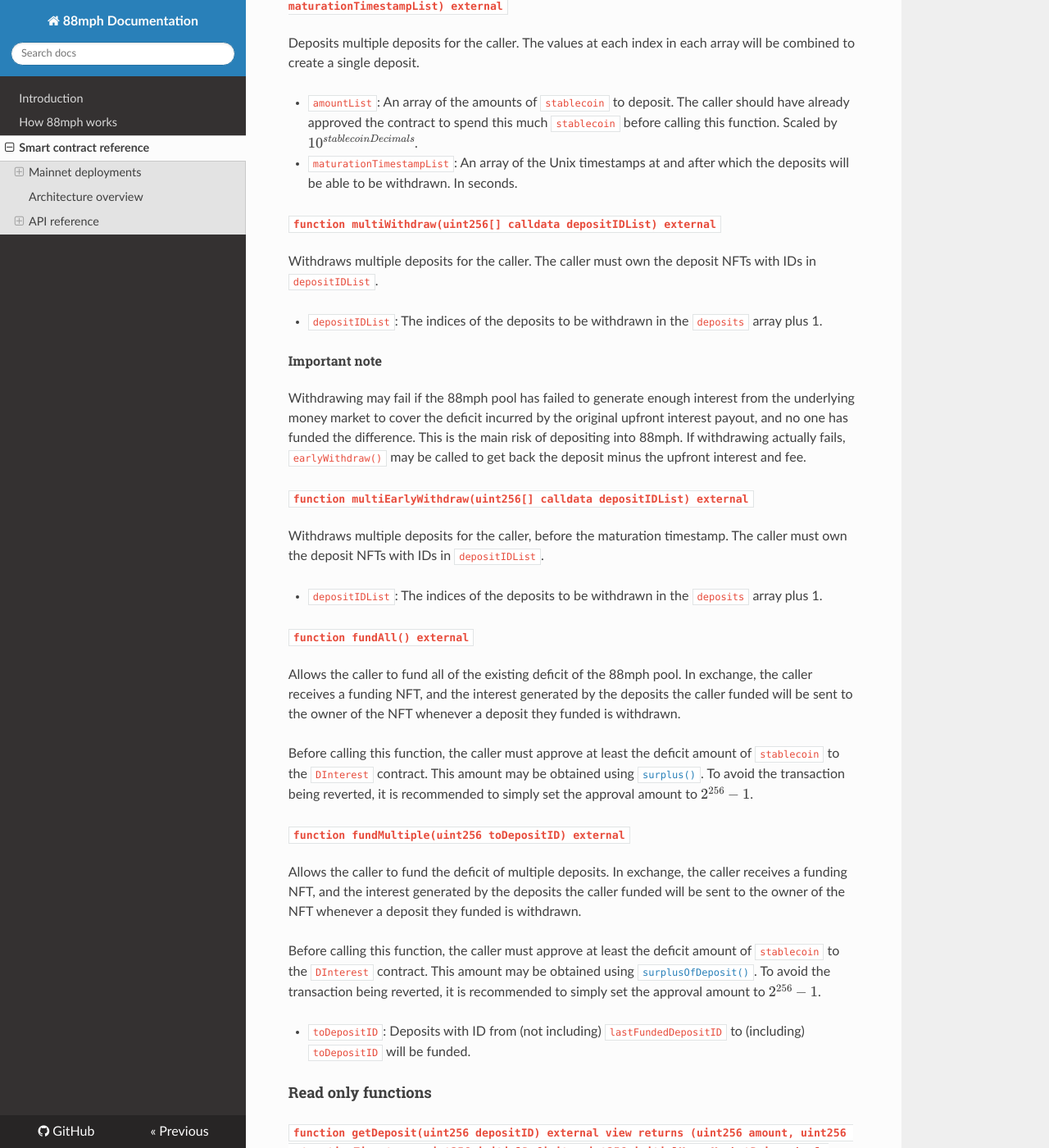
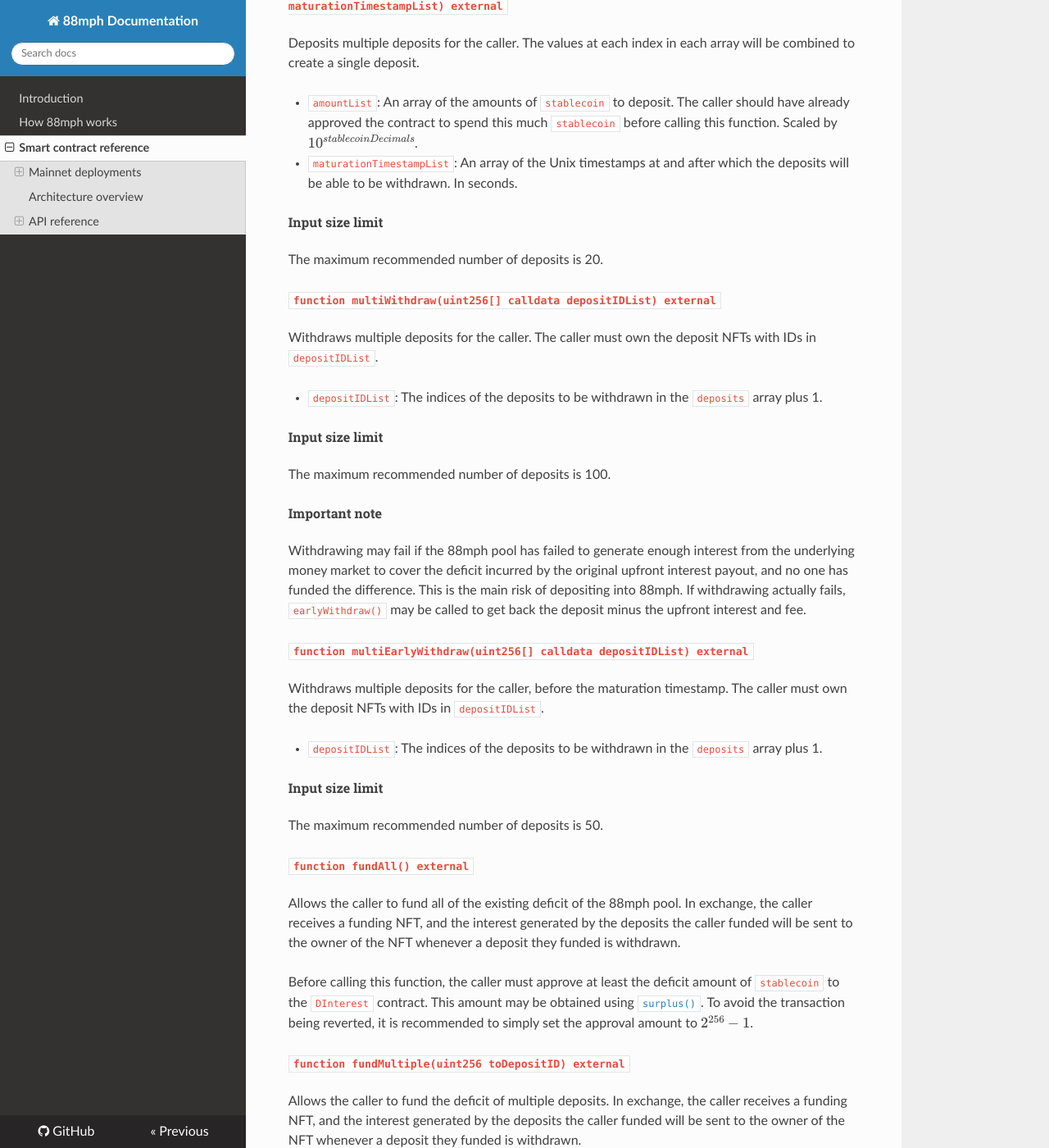
Before and after one commit to 88mphapp/docs, an MkDocs documentation site: the page built from docs/smartcontract.md, in a window 1280 px wide and 1400 px high, scrolled down 1941 px. Shown: the whole window at 82% size. Built offline with MkDocs 1.6.1, drawn with Linux system fonts in a browser that asks for light colours; nearby versions of some CDN libraries; formulas are drawn with MathJax 3.

Commit message:
Added input size limit recommendations for multi---() functions

```diff
--- a/docs/smartcontract.md
+++ b/docs/smartcontract.md
@@ -67,11 +67,19 @@ Deposits multiple deposits for the caller. The values at each index in each arra
 - `amountList`: An array of the amounts of `stablecoin` to deposit. The caller should have already approved the contract to spend this much `stablecoin` before calling this function. Scaled by \(10^{stablecoinDecimals}\).
 - `maturationTimestampList`: An array of the Unix timestamps at and after which the deposits will be able to be withdrawn. In seconds.
 
+###### Input size limit
+
+The maximum recommended number of deposits is 20.
+
 ##### `function multiWithdraw(uint256[] calldata depositIDList) external`
 
 Withdraws multiple deposits for the caller. The caller must own the deposit NFTs with IDs in `depositIDList`.
 
 - `depositIDList`: The indices of the deposits to be withdrawn in the `deposits` array plus 1.
+
+###### Input size limit
+
+The maximum recommended number of deposits is 100.
 
 ###### Important note
 
@@ -82,6 +90,10 @@ Withdrawing may fail if the 88mph pool has failed to generate enough interest fr
 Withdraws multiple deposits for the caller, before the maturation timestamp. The caller must own the deposit NFTs with IDs in `depositIDList`.
 
 - `depositIDList`: The indices of the deposits to be withdrawn in the `deposits` array plus 1.
+
+###### Input size limit
+
+The maximum recommended number of deposits is 50.
 
 ##### `function fundAll() external`
 
```
